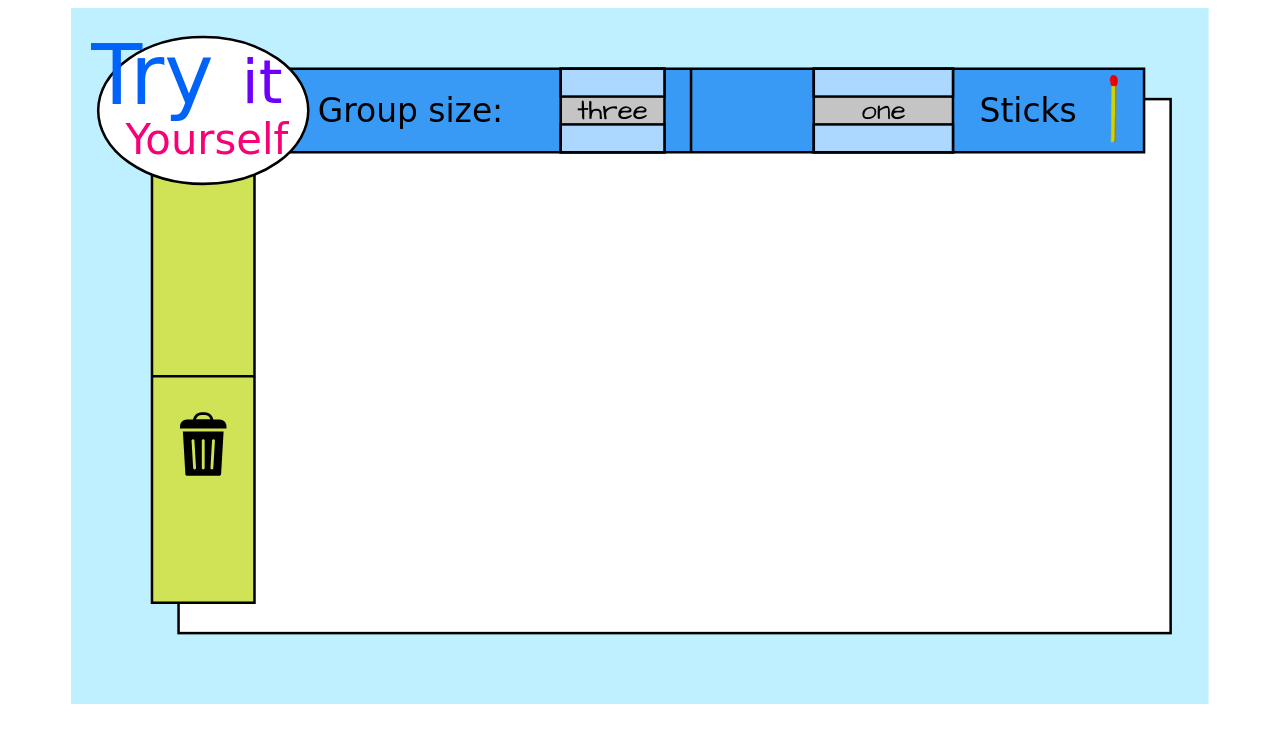
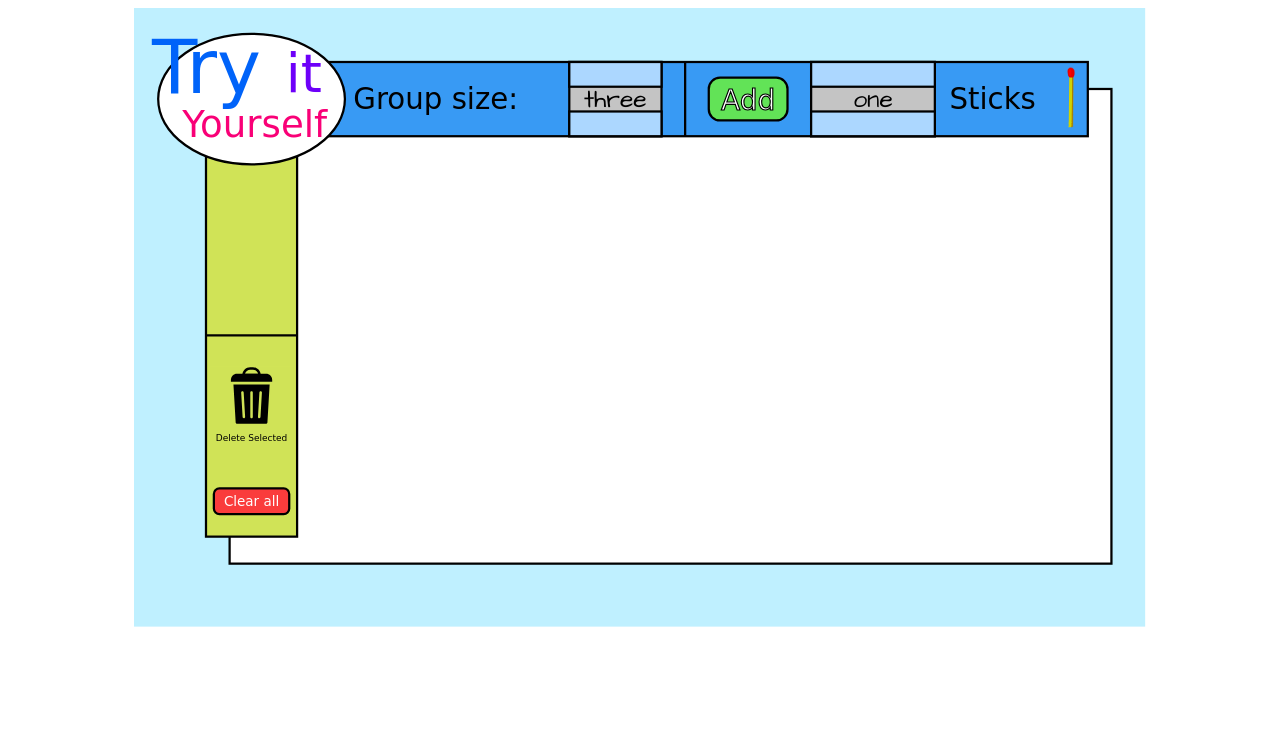
Before and after one commit to rwg1234/sticks, a plain HTML site: page www/index.html in a window 1280 px wide. Drawn offline with Linux system fonts and the light colour scheme; a web font is replaced by a local one.

Commit message:
button tweaks

```diff
--- a/www/index.html
+++ b/www/index.html
@@ -23,7 +23,7 @@
     <GroupButton onclick="groupSelected()">Group Selected</GroupButton>
     <UngroupButton onclick="ungroupSelected()">Ungroup Selected</UngroupButton>
     -->
-    <svg width="90%" viewBox="0 0 899 550">
+    <svg width="80%" viewBox="0 0 899 550">
         <!-- main light-blue rectangle -->
         <rect x="0" y="0" width="899" height="550" fill="#bff0ff" />
 
@@ -34,8 +34,20 @@
         <rect x="64" y="113" width="81" height="357" fill="#d0e357" stroke="black" stroke-width="2" />
         <!-- green box dividing line -->
         <line x1="64" y1="291" x2="145" y2="291" stroke="black" stroke-width="2" />
-        <!-- rubbish bin button (available from https://www.iconpacks.net/free-icon/delete-10408.html - free to use even without attribution) -->
-        <image x="79" y="319" href="assets/rubbish_bin_free.svg" width="51" />
+        <!-- delete selected button -->
+        <a href="javascript:deleteSelected()">
+            <!-- invisible container rectangle -->
+            <rect x="67" y="319" width="75" height="66" fill="#d0e357" />
+            <!-- icon (available from https://www.iconpacks.net/free-icon/delete-10408.html - free to use even without attribution) -->
+            <image x="79" y="319" href="assets/rubbish_bin_free.svg" width="51" />
+            <!-- text -->
+            <text x="104.5" y="385" text-anchor="middle" class="smaller_button button">Delete Selected</text>
+        </a>
+        <!-- clear all button -->
+        <a href="javascript:clearSticks()">
+            <rect x="71" y="427" width="67" height="23" rx="5" fill="#fa3c3c" stroke="black" stroke-width="2" />
+            <text x="104.5" y="443" text-anchor="middle" class="medium_button button">Clear all</text>
+        </a>
 
         <!-- blue box containing group size and stick adding controls -->
         <rect x="64" y="48" width="784" height="66" fill="#389af4" stroke="black" stroke-width="2" />
@@ -56,21 +68,27 @@
         <!-- blue box dividing line -->
         <line x1="490" y1="48" x2="490" y2="114" stroke="black" stroke-width="2" />
 
+        <!-- "add" button -->
+        <a href="javascript:createSticks()">
+            <rect x="511" y="62" width="70" height="38" rx="10" fill="#62e357" stroke="black" stroke-width="2" />
+            <text x="546" y="91" text-anchor="middle" class="button button_outlined">Add</text>
+        </a>
+
         <!-- number of sticks to add spinner -->
         <g>
             <!-- grey container -->
-            <rect x="587" y="48" width="110" height="66" fill="#c4c4c4" stroke="black" stroke-width="2" />
+            <rect x="602" y="48" width="110" height="66" fill="#c4c4c4" stroke="black" stroke-width="2" />
             <!-- up button -->
-            <rect x="587" y="48" width="110" height="22" fill="#acd7ff" stroke="black" stroke-width="2" />
+            <rect x="602" y="48" width="110" height="22" fill="#acd7ff" stroke="black" stroke-width="2" />
             <!-- value label -->
-            <text x="642" y="88" text-anchor="middle" class="value">one</text>
+            <text x="657" y="88" text-anchor="middle" class="value">one</text>
             <!-- down button -->
-            <rect x="587" y="92" width="110" height="22" fill="#acd7ff" stroke="black" stroke-width="2" />
+            <rect x="602" y="92" width="110" height="22" fill="#acd7ff" stroke="black" stroke-width="2" />
         </g>
         <!-- sticks label -->
-        <text x="718" y="90" class="label">Sticks</text>
+        <text x="725" y="90" class="label">Sticks</text>
         <!-- stick image -->
-        <image x="821" y="53" href="assets/match_icon.png" height="53" />
+        <image x="830" y="53" href="assets/match_icon.png" height="53" />
 
         <!-- "Try it yourself" white ellipse -->
         <g>
--- a/www/style.css
+++ b/www/style.css
@@ -15,7 +15,18 @@ body {
 .label { font-family: 'Poller One', cursive; font-size: 26px; }
 
 /* Button text */
-.button { font-family: 'Poller One', cursive; font-size: 25px; fill: white; stroke: black; }
-
+.button {
+	font-family: 'Poller One', cursive; font-size: 25px; fill: white;
+}
+.smaller_button {
+	fill: black;
+	font-size: 8px;
+}
+.medium_button {
+	font-size: 12px;
+}
+.button_outlined {
+	stroke: black;
+}
 /* Value text */
 .value { font-family: 'Architects Daughter', cursive; font-size: 22px; }
```
